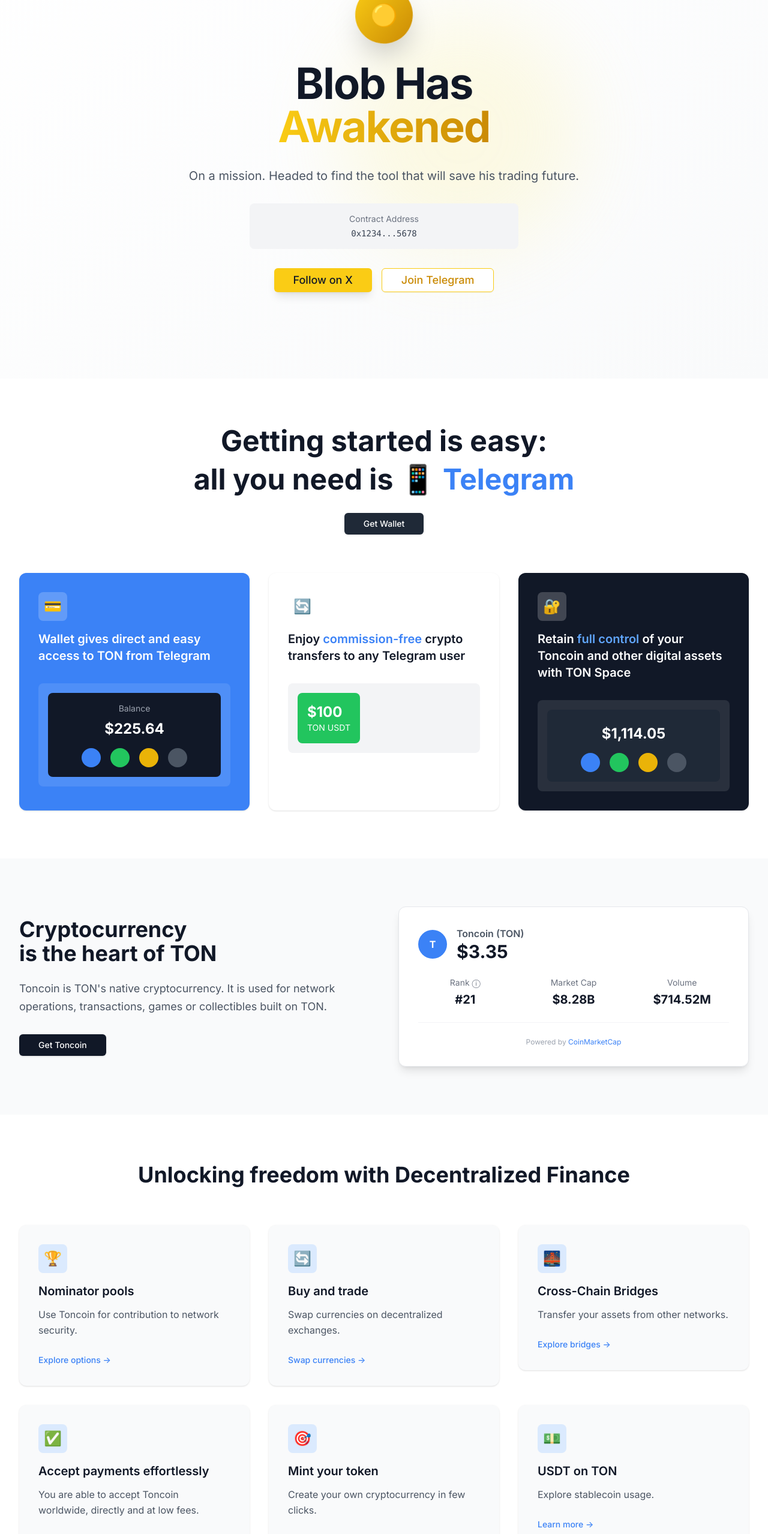
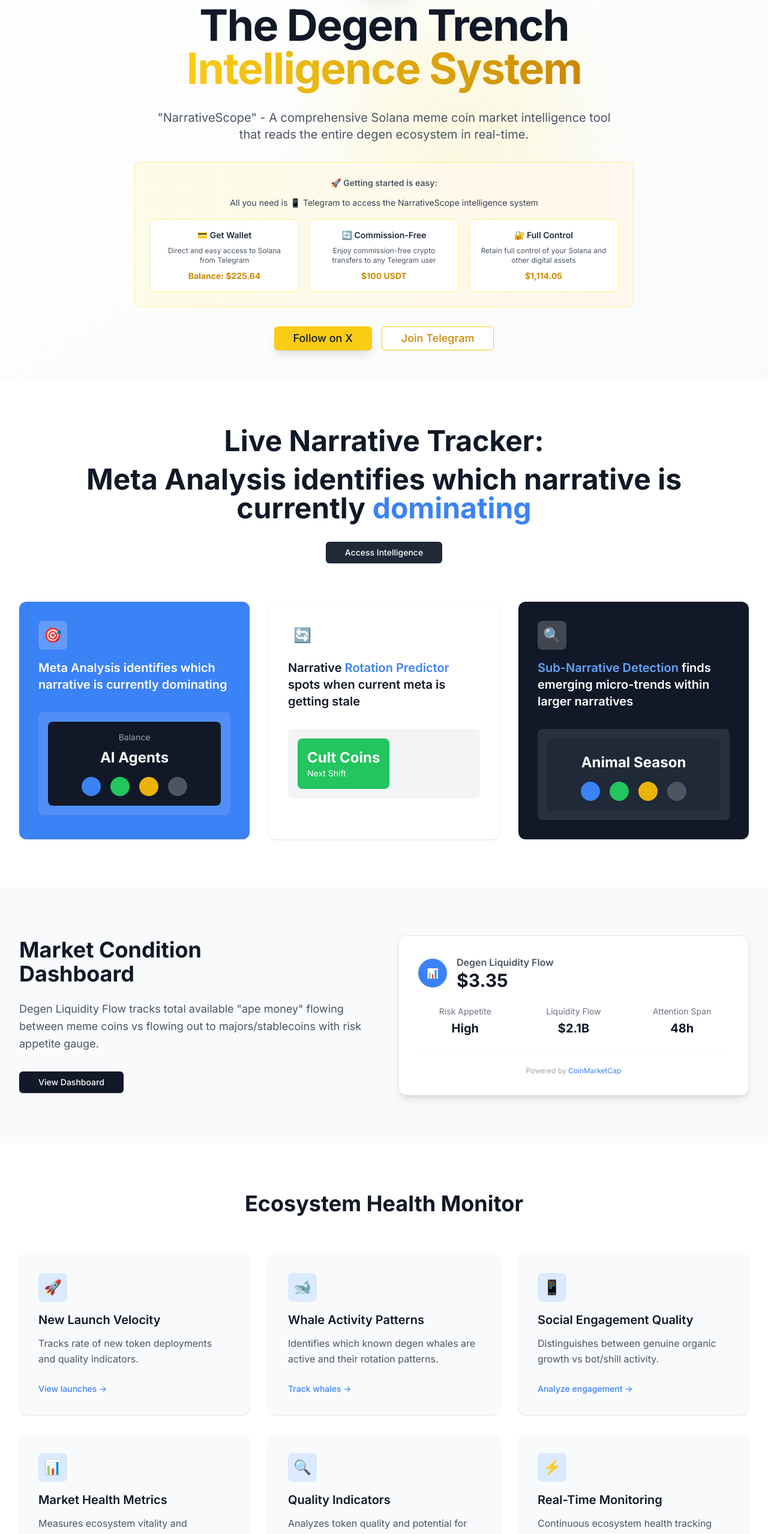
Before and after one commit to Fxlando/websitebuilder, a Next.js app: page / in a window 1280 px wide. Shown: the part 234-2791 px from the top of the page at 60% size. Built offline with nearby package versions, Linux system fonts and the light colour scheme; no server answers.

Commit message:
Auto-commit: Blob Token Landing Page updates

```diff
--- a/src/components/layout/Footer.tsx
+++ b/src/components/layout/Footer.tsx
@@ -7,14 +7,14 @@
 export const Footer = () => {
   const footerSections = [
     {
-      title: 'Trading Tools',
+      title: 'NarrativeScope Intelligence',
       links: [
-        'Snipe Scanner',
-        'Meme Signal Oracle',
-        'Rug Radar',
-        'Auto-Liquidity Watcher',
-        'MemeCoin Tracker',
-        'Blob Analytics'
+        'Live Narrative Tracker',
+        'Market Condition Dashboard',
+        'Ecosystem Health Monitor',
+        'Real-Time Intelligence Feed',
+        'Sub-Narrative Detection',
+        'Whale Activity Patterns'
       ]
     },
     {
@@ -177,7 +177,7 @@
             </motion.div>
             <div className="flex-1">
               <p className="text-sm text-gray-700 italic">
-                "On a mission. Headed to find the tool that will save his trading future. The Blob has awakened, and the future of trading is here."
+                "The Degen Trench Intelligence System - NarrativeScope gives Blobsy 'god mode' vision into the chaotic world of Solana meme coin degeneracy."
               </p>
             </div>
           </div>
--- a/src/components/layout/Header.tsx
+++ b/src/components/layout/Header.tsx
@@ -49,9 +49,9 @@
                 whileHover={{ rotate: 360 }}
                 transition={{ duration: 0.6 }}
               >
-                <span className="text-gray-900 font-bold text-sm">🟡</span>
+                <span className="text-gray-900 font-bold text-sm">🔍</span>
               </motion.div>
-              <span className="font-bold text-xl text-gray-900">Blob Token</span>
+              <span className="font-bold text-xl text-gray-900">NarrativeScope</span>
             </Link>
           </motion.div>
 
--- a/src/components/sections/AppsSection.tsx
+++ b/src/components/sections/AppsSection.tsx
@@ -7,50 +7,50 @@
 export const AppsSection = () => {
   const apps = [
     {
-      icon: '📱',
-      badge: 'Mobile',
-      title: 'Fast, Secure, Global',
-      subtitle: 'Internet eSIM for Home & Travel',
+      icon: '📊',
+      badge: 'Narrative Score',
+      title: 'Narrative Strength Score',
+      subtitle: 'Current meta strength (1-10) and estimated time remaining',
       bgColor: 'bg-blue-500',
       textColor: 'text-white'
     },
     {
-      icon: '🌐',
-      badge: 'DNS',
-      title: 'Easy-to-remember address',
-      subtitle: 'Your wallet or website can be easily found in the TON network.',
+      icon: '🎯',
+      badge: 'Market Phase',
+      title: 'Bull-degen, Bear-degen, Rotation, or Dead-cat phases',
+      subtitle: 'Specifically for meme coins with market phase detection.',
       bgColor: 'bg-gray-900',
       textColor: 'text-white'
     },
     {
-      icon: '⭐',
-      badge: 'Tribute',
-      title: 'Monetize your audience',
-      subtitle: 'Earn from subscriptions and donations to your community.',
+      icon: '⏰',
+      badge: 'Opportunity Windows',
+      title: 'Optimal entry/exit timing',
+      subtitle: 'Identifies optimal timing based on current degen market psychology.',
       bgColor: 'bg-blue-500',
       textColor: 'text-white'
     },
     {
-      icon: '💎',
-      badge: 'FRAGMENT',
-      title: 'Buy Telegram Premium',
-      subtitle: 'Use your crypto wallet to pay for subscriptions for you & friends.',
+      icon: '🔍',
+      badge: 'Real-Time Feed',
+      title: 'Live intelligence updates',
+      subtitle: 'Continuous monitoring and alerts for market opportunities.',
       bgColor: 'bg-gray-900',
       textColor: 'text-white'
     },
     {
-      icon: '💕',
-      badge: 'TON Dating',
-      title: 'Find a match',
-      subtitle: 'Private dating community for the crypto generation.',
+      icon: '📈',
+      badge: 'Pattern Recognition',
+      title: 'Market psychology analysis',
+      subtitle: 'Advanced pattern recognition for degen market behavior.',
       bgColor: 'bg-gray-900',
       textColor: 'text-white'
     },
     {
-      icon: '🎨',
-      badge: 'Getgems',
-      title: 'Unique collectibles',
-      subtitle: 'Explore, buy and sell collectibles used in games and services.',
+      icon: '⚡',
+      badge: 'Instant Alerts',
+      title: 'Real-time notifications',
+      subtitle: 'Get notified immediately when opportunities arise.',
       bgColor: 'bg-blue-500',
       textColor: 'text-white'
     }
--- a/src/components/sections/BuildSection.tsx
+++ b/src/components/sections/BuildSection.tsx
@@ -46,12 +46,12 @@
           transition={{ duration: 0.8 }}
         >
           <h2 className="text-3xl md:text-4xl font-bold mb-8">
-            Build your product for a global audience
+            Ready for God Mode Vision?
           </h2>
           <div className="flex justify-center space-x-8 text-lg font-medium">
-            <span className="text-blue-400">Mini Apps</span>
-            <span className="text-blue-400">GameFi</span>
-            <span className="text-blue-400">DeFi</span>
+            <span className="text-blue-400">Live Tracking</span>
+            <span className="text-blue-400">Market Intelligence</span>
+            <span className="text-blue-400">Pattern Recognition</span>
           </div>
         </motion.div>
 
@@ -66,7 +66,7 @@
           {/* Left Sidebar */}
           <motion.div className="space-y-8" variants={itemVariants}>
             <div className="text-sm text-gray-400">
-              Check out the <span className="text-blue-400">roadmap</span> to discover upcoming opportunities.
+              Join the <span className="text-blue-400">NarrativeScope</span> community and get access to comprehensive market intelligence.
             </div>
 
             <div className="space-y-6">
@@ -93,13 +93,11 @@
           {/* Right Content */}
           <motion.div variants={itemVariants}>
             <h3 className="text-2xl font-bold mb-6">
-              Unlock access to millions of Telegram users
+              See patterns that individual traders miss in the chaos
             </h3>
             <p className="text-gray-300 leading-relaxed mb-8">
-              Your app can unlock access to millions of Telegram users with one-click app launch,
-              direct advertising, along with viral and retention mechanics based in the messenger.
-              Millions of users have been onboarded to TON via{' '}
-              <span className="text-blue-400">@wallet</span>.
+              NarrativeScope gives you "god mode" vision into the chaotic world of Solana meme coin degeneracy.
+              Track narratives, predict rotations, and identify optimal entry/exit windows that others miss.
             </p>
             <motion.div
               whileHover={{ scale: 1.05 }}
--- a/src/components/sections/CryptoSection.tsx
+++ b/src/components/sections/CryptoSection.tsx
@@ -41,9 +41,9 @@
   };
 
   const statsData = [
-    { label: 'Rank ⓘ', value: '#21' },
-    { label: 'Market Cap', value: '$8.28B' },
-    { label: 'Volume', value: '$714.52M' }
+    { label: 'Risk Appetite', value: 'High' },
+    { label: 'Liquidity Flow', value: '$2.1B' },
+    { label: 'Attention Span', value: '48h' }
   ];
 
   return (
@@ -59,12 +59,11 @@
           {/* Left Content */}
           <motion.div variants={leftVariants}>
             <h2 className="text-3xl md:text-4xl font-bold text-gray-900 mb-6">
-              Cryptocurrency<br />
-              is the heart of TON
+              Market Condition<br />
+              Dashboard
             </h2>
             <p className="text-lg text-gray-600 mb-8 leading-relaxed">
-              Toncoin is TON&apos;s native cryptocurrency. It is used for network operations,
-              transactions, games or collectibles built on TON.
+              Degen Liquidity Flow tracks total available "ape money" flowing between meme coins vs flowing out to majors/stablecoins with risk appetite gauge.
             </p>
             <motion.div
               whileHover={{ scale: 1.05 }}
@@ -72,7 +71,7 @@
               transition={{ duration: 0.2 }}
             >
               <Button className="bg-gray-900 hover:bg-gray-800 text-white px-8 py-3">
-                Get Toncoin
+                View Dashboard
               </Button>
             </motion.div>
           </motion.div>
@@ -91,10 +90,10 @@
                       whileHover={{ rotate: 360, scale: 1.1 }}
                       transition={{ duration: 0.6 }}
                     >
-                      <span className="text-white font-bold">T</span>
+                      <span className="text-white font-bold">📊</span>
                     </motion.div>
                     <div>
-                      <div className="font-semibold text-gray-600">Toncoin (TON)</div>
+                      <div className="font-semibold text-gray-600">Degen Liquidity Flow</div>
                       <motion.div
                         className="text-3xl font-bold text-gray-900"
                         initial={{ scale: 1 }}
--- a/src/components/sections/DeFiSection.tsx
+++ b/src/components/sections/DeFiSection.tsx
@@ -7,45 +7,45 @@
 export const DeFiSection = () => {
   const features = [
     {
-      icon: '🏆',
-      title: 'Nominator pools',
-      description: 'Use Toncoin for contribution to network security.',
-      linkText: 'Explore options →',
+      icon: '🚀',
+      title: 'New Launch Velocity',
+      description: 'Tracks rate of new token deployments and quality indicators.',
+      linkText: 'View launches →',
       bgColor: 'bg-gray-50'
     },
     {
-      icon: '🔄',
-      title: 'Buy and trade',
-      description: 'Swap currencies on decentralized exchanges.',
-      linkText: 'Swap currencies →',
+      icon: '🐋',
+      title: 'Whale Activity Patterns',
+      description: 'Identifies which known degen whales are active and their rotation patterns.',
+      linkText: 'Track whales →',
       bgColor: 'bg-gray-50'
     },
     {
-      icon: '🌉',
-      title: 'Cross-Chain Bridges',
-      description: 'Transfer your assets from other networks.',
-      linkText: 'Explore bridges →',
+      icon: '📱',
+      title: 'Social Engagement Quality',
+      description: 'Distinguishes between genuine organic growth vs bot/shill activity.',
+      linkText: 'Analyze engagement →',
       bgColor: 'bg-gray-50'
     },
     {
-      icon: '✅',
-      title: 'Accept payments effortlessly',
-      description: 'You are able to accept Toncoin worldwide, directly and at low fees.',
-      linkText: 'Accept payments →',
+      icon: '📊',
+      title: 'Market Health Metrics',
+      description: 'Measures ecosystem vitality and sustainability indicators.',
+      linkText: 'View metrics →',
       bgColor: 'bg-gray-50'
     },
     {
-      icon: '🎯',
-      title: 'Mint your token',
-      description: 'Create your own cryptocurrency in few clicks.',
-      linkText: 'Learn more →',
+      icon: '🔍',
+      title: 'Quality Indicators',
+      description: 'Analyzes token quality and potential for success.',
+      linkText: 'Check quality →',
       bgColor: 'bg-gray-50'
     },
     {
-      icon: '💵',
-      title: 'USDT on TON',
-      description: 'Explore stablecoin usage.',
-      linkText: 'Learn more →',
+      icon: '⚡',
+      title: 'Real-Time Monitoring',
+      description: 'Continuous ecosystem health tracking and alerts.',
+      linkText: 'Monitor now →',
       bgColor: 'bg-gray-50'
     }
   ];
@@ -96,7 +96,7 @@
           transition={{ duration: 0.8 }}
         >
           <h2 className="text-3xl md:text-4xl font-bold text-gray-900 mb-4">
-            Unlocking freedom with Decentralized Finance
+            Ecosystem Health Monitor
           </h2>
         </motion.div>
 
--- a/src/components/sections/FutureSection.tsx
+++ b/src/components/sections/FutureSection.tsx
@@ -40,7 +40,7 @@
           transition={{ duration: 0.8 }}
         >
           <h2 className="text-3xl md:text-4xl font-bold text-gray-900 mb-4">
-            Dive into the future of internet
+            "God Mode" Vision into the Chaos
           </h2>
         </motion.div>
 
@@ -58,12 +58,12 @@
               <CardContent className="p-8 lg:p-12">
                 <div className="grid lg:grid-cols-2 gap-8 items-center">
                   <div>
-                    <div className="text-sm font-medium mb-2 opacity-90">VERSION 1.0</div>
+                    <div className="text-sm font-medium mb-2 opacity-90">NARRATIVESCOPE 1.0</div>
                     <h3 className="text-3xl lg:text-4xl font-bold mb-6">
-                      TON Sites, TON Proxy, TON WWW
+                      Comprehensive Market Intelligence
                     </h3>
                     <p className="text-lg mb-8 opacity-90 leading-relaxed">
-                      Try the decentralized, secure, reliable Internet of the future with TON services.
+                      Blobsy finds this tool can essentially give him "god mode" vision into the chaotic world of Solana meme coin degeneracy, seeing patterns that individual traders miss in the chaos.
                     </p>
                     <motion.div
                       whileHover={{ scale: 1.05 }}
@@ -94,7 +94,7 @@
                             whileHover={{ scale: 1.2, rotate: 10 }}
                             transition={{ duration: 0.3 }}
                           >
-                            🌐
+                            🔍
                           </motion.span>
                         </motion.div>
                       </motion.div>
--- a/src/components/sections/HeroSection.tsx
+++ b/src/components/sections/HeroSection.tsx
@@ -71,10 +71,10 @@
             className="text-4xl md:text-6xl lg:text-7xl font-bold tracking-tight"
             variants={fadeInUp}
           >
-            <span className="text-gray-900">Blob Has</span>
+            <span className="text-gray-900">The Degen Trench</span>
             <br />
             <span className="bg-gradient-to-r from-yellow-400 to-yellow-600 bg-clip-text text-transparent">
-              Awakened
+              Intelligence System
             </span>
           </motion.h1>
 
@@ -83,18 +83,38 @@
             className="text-lg md:text-xl text-gray-600 max-w-3xl mx-auto leading-relaxed"
             variants={fadeInUp}
           >
-            On a mission. Headed to find the tool that will save his trading future.
+            "NarrativeScope" - A comprehensive Solana meme coin market intelligence tool that reads the entire degen ecosystem in real-time.
           </motion.p>
 
-          {/* Contract Address */}
+          {/* Getting Started Section */}
           <motion.div
-            className="bg-gray-100 rounded-lg p-4 max-w-md mx-auto"
+            className="bg-gradient-to-r from-yellow-50 to-orange-50 rounded-lg p-6 max-w-4xl mx-auto border border-yellow-200"
             variants={fadeInUp}
           >
-            <p className="text-sm text-gray-500 mb-1">Contract Address</p>
-            <p className="font-mono text-sm text-gray-700 break-all">
-              0x1234...5678
+            <p className="text-sm text-gray-600 mb-3 font-semibold">🚀 Getting started is easy:</p>
+            <p className="text-sm text-gray-700 leading-relaxed mb-4">
+              All you need is 📱 Telegram to access the NarrativeScope intelligence system
             </p>
+
+            <div className="grid grid-cols-1 md:grid-cols-3 gap-4 text-sm">
+              <div className="bg-white p-4 rounded-lg border border-yellow-200">
+                <p className="font-semibold text-gray-800 mb-2">💳 Get Wallet</p>
+                <p className="text-gray-600 text-xs">Direct and easy access to Solana from Telegram</p>
+                <p className="text-yellow-600 font-bold mt-2">Balance: $225.64</p>
+              </div>
+
+              <div className="bg-white p-4 rounded-lg border border-yellow-200">
+                <p className="font-semibold text-gray-800 mb-2">🔄 Commission-Free</p>
+                <p className="text-gray-600 text-xs">Enjoy commission-free crypto transfers to any Telegram user</p>
+                <p className="text-yellow-600 font-bold mt-2">$100 USDT</p>
+              </div>
+
+              <div className="bg-white p-4 rounded-lg border border-yellow-200">
+                <p className="font-semibold text-gray-800 mb-2">🔐 Full Control</p>
+                <p className="text-gray-600 text-xs">Retain full control of your Solana and other digital assets</p>
+                <p className="text-yellow-600 font-bold mt-2">$1,114.05</p>
+              </div>
+            </div>
           </motion.div>
 
           {/* CTA Buttons */}
--- a/src/components/sections/WalletSection.tsx
+++ b/src/components/sections/WalletSection.tsx
@@ -30,29 +30,29 @@
 
   const cardData = [
     {
-      title: 'Wallet gives direct and easy access to TON from Telegram',
-      icon: '💳',
+      title: 'Meta Analysis identifies which narrative is currently dominating',
+      icon: '🎯',
       bgColor: 'bg-blue-500',
       textColor: 'text-white',
       mockupBg: 'bg-gray-900',
-      balance: '$225.64'
+      balance: 'AI Agents'
     },
     {
-      title: 'Enjoy commission-free crypto transfers to any Telegram user',
+      title: 'Narrative Rotation Predictor spots when current meta is getting stale',
       icon: '🔄',
       bgColor: 'bg-white',
       textColor: 'text-gray-900',
       mockupBg: 'bg-green-500',
-      balance: '$100',
-      subtitle: 'TON USDT'
+      balance: 'Cult Coins',
+      subtitle: 'Next Shift'
     },
     {
-      title: 'Retain full control of your Toncoin and other digital assets with TON Space',
-      icon: '🔐',
+      title: 'Sub-Narrative Detection finds emerging micro-trends within larger narratives',
+      icon: '🔍',
       bgColor: 'bg-gray-900',
       textColor: 'text-white',
       mockupBg: 'bg-gray-800',
-      balance: '$1,114.05'
+      balance: 'Animal Season'
     }
   ];
 
@@ -68,18 +68,18 @@
           transition={{ duration: 0.8 }}
         >
           <h2 className="text-3xl md:text-4xl lg:text-5xl font-bold text-gray-900 mb-4">
-            Getting started is easy:
+            Live Narrative Tracker:
           </h2>
           <h2 className="text-3xl md:text-4xl lg:text-5xl font-bold mb-8">
-            <span className="text-gray-900">all you need is </span>
-            <span className="text-blue-500">📱 Telegram</span>
+            <span className="text-gray-900">Meta Analysis identifies which narrative is currently </span>
+            <span className="text-blue-500">dominating</span>
           </h2>
           <motion.div
             whileHover={{ scale: 1.05 }}
             whileTap={{ scale: 0.95 }}
           >
             <Button className="bg-gray-800 hover:bg-gray-900 text-white px-8 py-3">
-              Get Wallet
+              Access Intelligence
             </Button>
           </motion.div>
         </motion.div>
@@ -110,13 +110,13 @@
                       <span className="text-2xl">{card.icon}</span>
                     </motion.div>
                     <h3 className="text-xl font-semibold mb-2">
-                      {card.title.includes('commission-free') ? (
+                      {card.title.includes('Rotation Predictor') ? (
                         <>
-                          Enjoy <span className="text-blue-500">commission-free</span> crypto transfers to any Telegram user
+                          Narrative <span className="text-blue-500">Rotation Predictor</span> spots when current meta is getting stale
                         </>
-                      ) : card.title.includes('full control') ? (
+                      ) : card.title.includes('Sub-Narrative') ? (
                         <>
-                          Retain <span className="text-blue-400">full control</span> of your Toncoin and other digital assets with TON Space
+                          <span className="text-blue-400">Sub-Narrative Detection</span> finds emerging micro-trends within larger narratives
                         </>
                       ) : (
                         card.title
--- a/src/lib/constants.ts
+++ b/src/lib/constants.ts
@@ -1,11 +1,11 @@
 // Site configuration
 export const SITE_CONFIG = {
-  name: "Blob Token",
-  description: "On a mission. Headed to find the tool that will save his trading future.",
-  url: process.env.NEXT_PUBLIC_SITE_URL || "https://blobtoken.com",
+  name: "NarrativeScope",
+  description: "The Degen Trench Intelligence System - Comprehensive Solana meme coin market intelligence tool that reads the entire degen ecosystem in real-time.",
+  url: process.env.NEXT_PUBLIC_SITE_URL || "https://narrativescope.com",
   ogImage: "/og-image.png",
   links: {
-    twitter: process.env.NEXT_PUBLIC_TWITTER_URL || "https://x.com/blobtoken",
+    twitter: process.env.NEXT_PUBLIC_TWITTER_URL || "https://x.com/bl0bsy",
     telegram: process.env.NEXT_PUBLIC_TELEGRAM_URL || "https://t.me/blobtoken",
     discord: process.env.NEXT_PUBLIC_DISCORD_URL || "https://discord.gg/blobtoken",
   },
```
